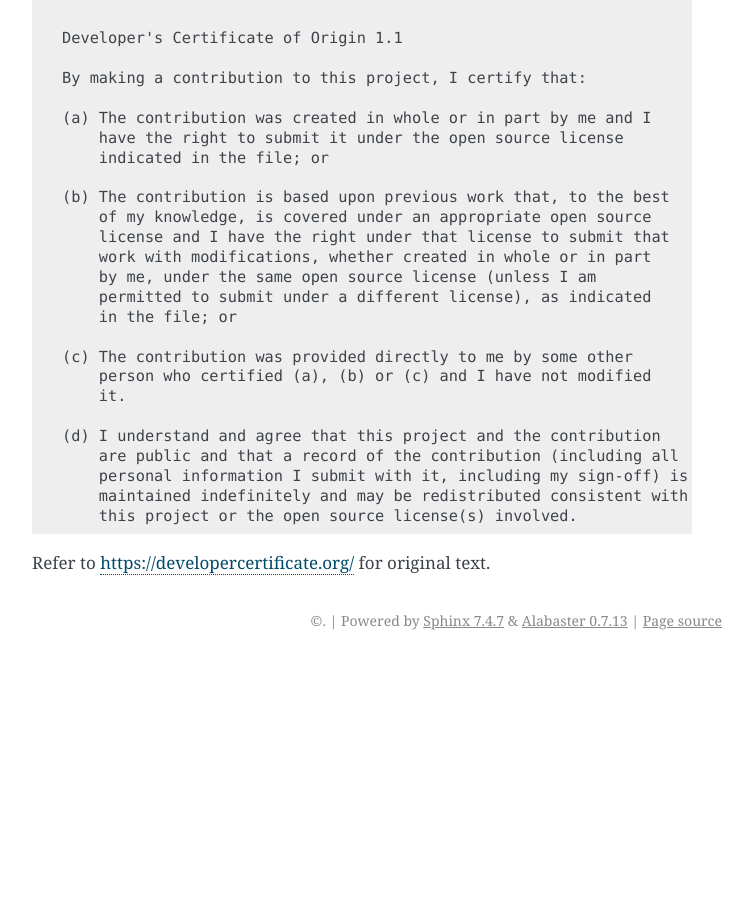
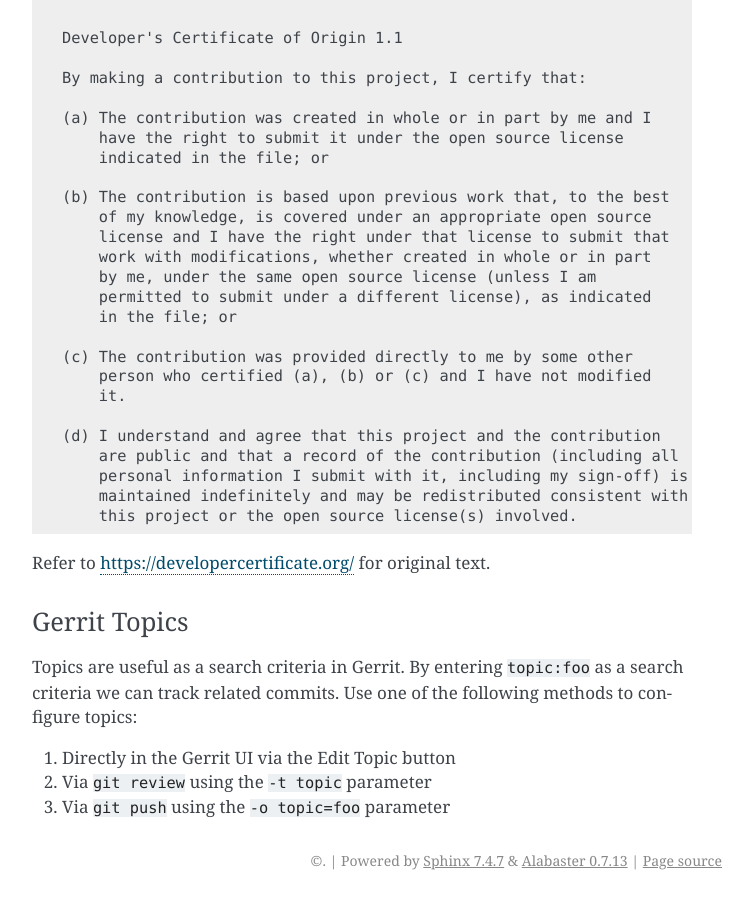
Before and after one commit to lfit/releng-docs, a Sphinx documentation site: the page built from docs/gerrit.rst, in a window 1280 px wide and 900 px high, scrolled down 16315 px. Shown: the whole window, without its empty margins (388-1141 px from the left). Built offline with Sphinx 7.4.7, drawn with Linux system fonts in a browser that asks for light colours; before the commit the page ends 16975 px from its top, so only the background shows below that; some of the changed text lies outside the part shown.

Commit message:
Appendix Gerrit Topics
Additional detail regarding Gerrit Topics and 3 ways to push
them depending on preference.

Issue: https://jira.opendaylight.org/browse/DOCS-21
Change-Id: Ia257a1a5a08aaf3ed13612316b424f16bd197e4d
Signed-off-by: Thanh Ha <thanh.ha@linuxfoundation.org>

```diff
--- a/docs/gerrit.rst
+++ b/docs/gerrit.rst
@@ -215,8 +215,10 @@
 
       git review
 
-   We can optionally pass the parameter ``-t my_topic`` to set a topic in
-   Gerrit. Useful when we have related patches to organize in one topic.
+   We can optionally pass the parameter ``-t my_topic`` to set a
+   :ref:`topic <gerrit-topics>` in
+   Gerrit. Useful when we have related patches to organize in one
+   :ref:`topic <gerrit-topics>`.
 
 Once pushed we should see some output in the terminal as described in
 :ref:`Gerrit Push Output <gerrit-push-output>`.
@@ -650,3 +652,16 @@
    :name: dco
 
 Refer to https://developercertificate.org/ for original text.
+
+.. _gerrit-topics:
+
+Gerrit Topics
+-------------
+
+Topics are useful as a search criteria in Gerrit. By entering ``topic:foo``
+as a search criteria we can track related commits. Use one of the following
+methods to configure topics:
+
+1. Directly in the Gerrit UI via the Edit Topic button
+2. Via ``git review`` using the ``-t topic`` parameter
+3. Via ``git push`` using the ``-o topic=foo`` parameter
```
